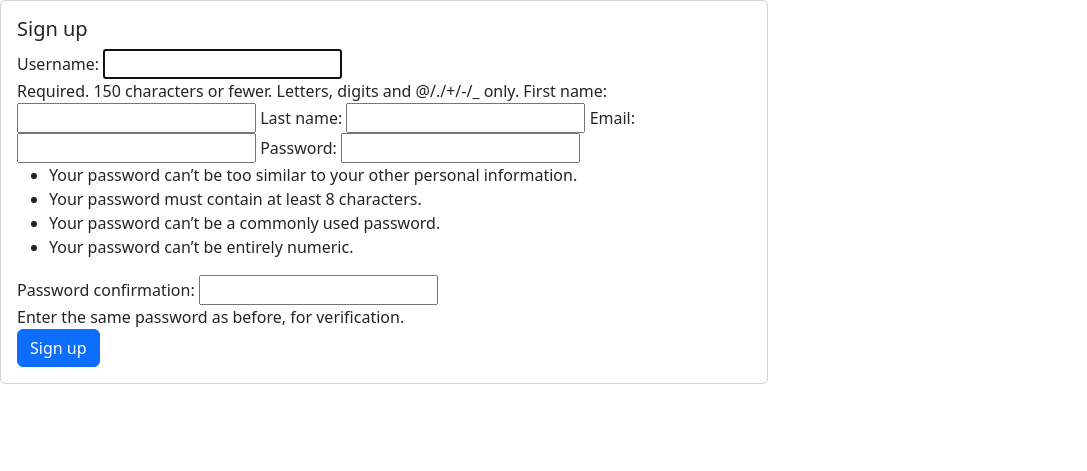
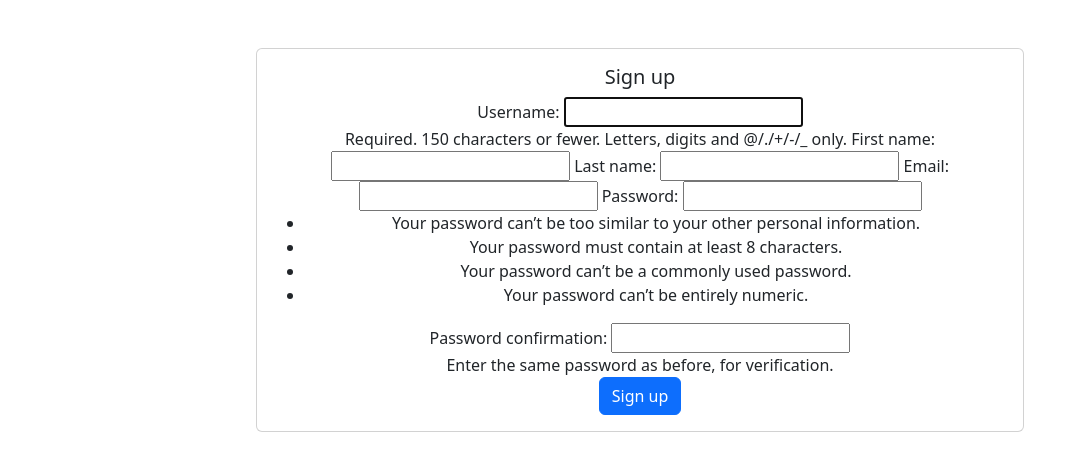
Before and after one commit to krzysztofgrabczynski/Instagram---Django-project, a Django app: page /instagram/sign_up/ in a window 1280 px wide. Shown: the top 471 px of the page, without its empty margins (0-1087 px from the left). Run offline with Django 4.2, Linux system fonts and the light colour scheme; some libraries are stand-ins or nearby versions.

Commit message:
Refactor

```diff
--- a/main/templates/registration/login.html
+++ b/main/templates/registration/login.html
@@ -6,7 +6,7 @@
 
 {% block body %}
 
-    <div class="card" style="width: 32rem;">
+    <div class="card mx-auto text-center my-5" style="width: 32rem;">
         <div class="card-body">
           <h5 class="card-title">Log in</h5>
             <form method="post">
--- a/main/templates/registration/sign_up.html
+++ b/main/templates/registration/sign_up.html
@@ -6,7 +6,7 @@
 
 {% block body %}
 
-    <div class="card" style="width: 48rem;">
+    <div class="card mx-auto text-center my-5" style="width: 48rem;">
         <div class="card-body">
           <h5 class="card-title">Sign up</h5>
             <form method="post">
```
